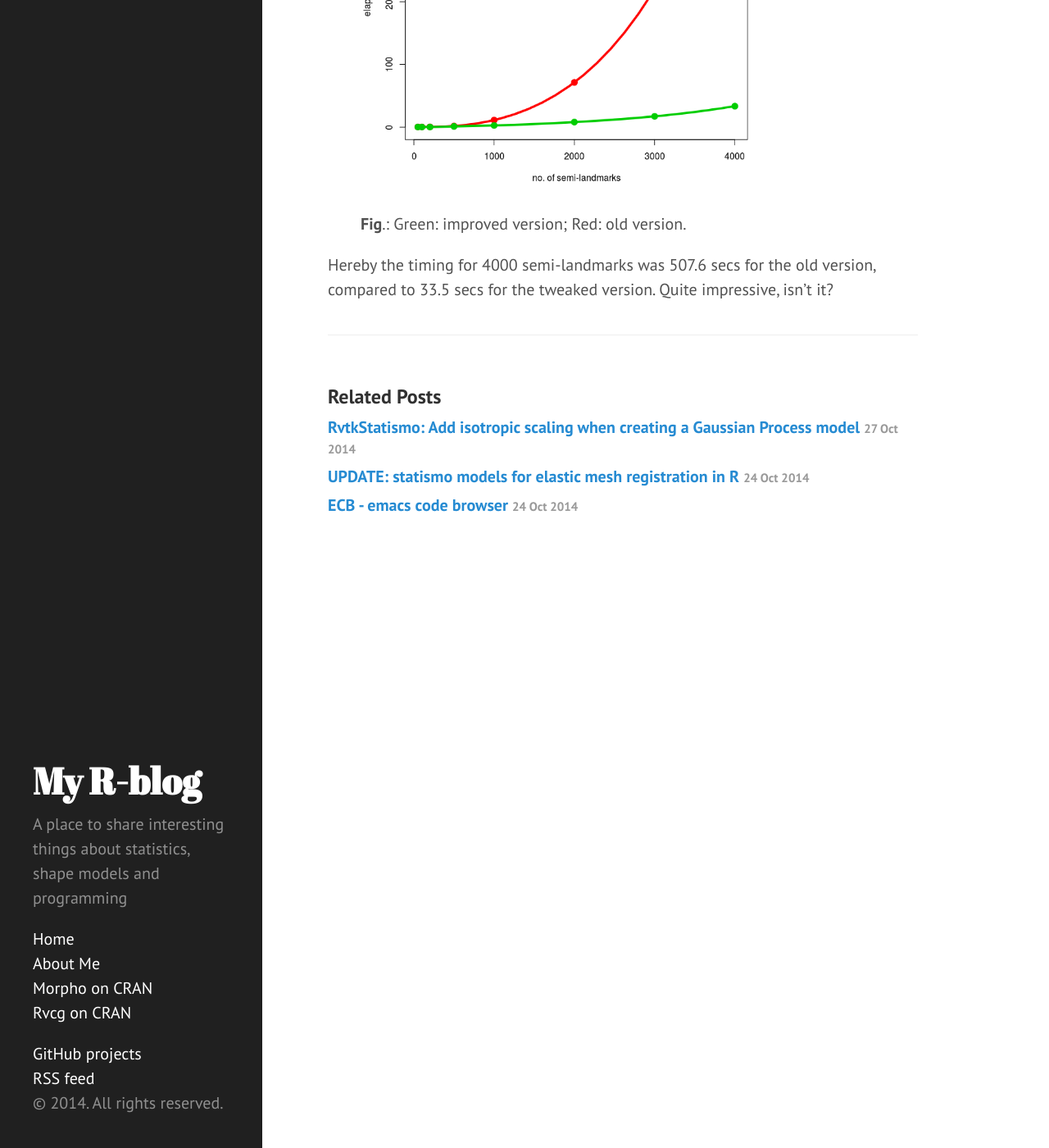
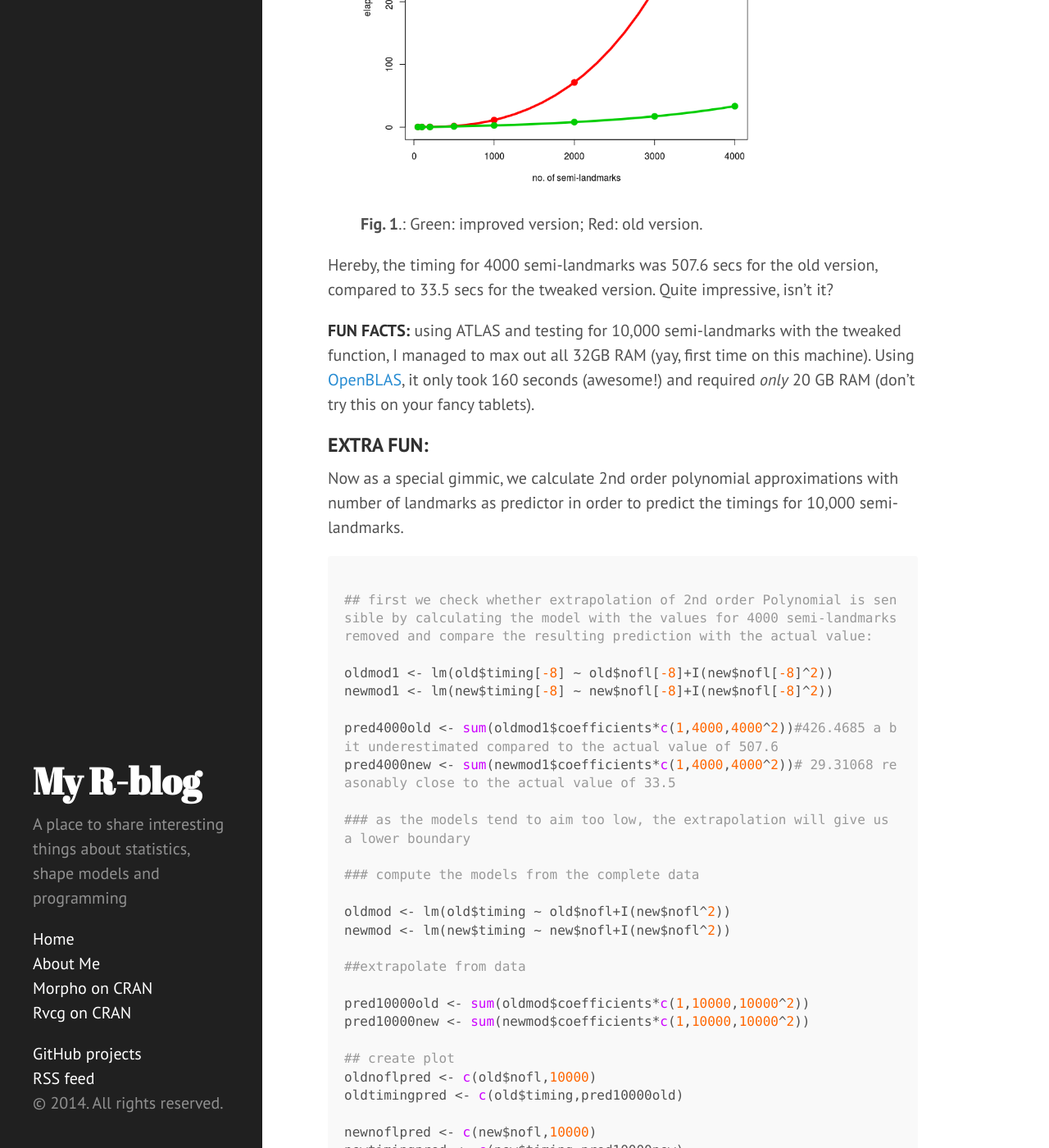
Before and after one commit to zarquon42b/zarquon42b.github.io, a Jekyll site: the page built from _posts/2014-10-31-slidingtweaks.md, in a window 1280 px wide and 1400 px high, scrolled down 2472 px. Shown: the whole window at 82% size. Built offline with Jekyll 4.4.1, drawn with Linux system fonts in a browser that asks for light colours; Markdown is read by kramdown in place of the engine named in the settings; comment, search, counter and statistics services are not loaded; some of the changed text lies outside the part shown.

Commit message:
fun facts

````diff
--- a/_posts/2014-10-31-slidingtweaks.md
+++ b/_posts/2014-10-31-slidingtweaks.md
@@ -76,7 +76,63 @@ lines(spline(new$nofl,new$timing),lwd=4,col=3)##create nice splines
 Here are the graphs:
 <figure>
   <img src="/resources/images/semitweak.png" alt="weak sliding routine" width="500" >
-  <figcaption><b>Fig</b>.: Green: improved version; Red: old version.</figcaption>
+  <figcaption><b>Fig. 1</b>.: Green: improved version; Red: old version.</figcaption>
 </figure>
 
-Hereby the timing for 4000 semi-landmarks was 507.6 secs for the old version, compared to 33.5 secs for the tweaked version. Quite impressive, isn't it?
+Hereby, the timing for 4000 semi-landmarks was 507.6 secs for the old version, compared to 33.5 secs for the tweaked version. Quite impressive, isn't it?
+
+**FUN FACTS:** using ATLAS and testing for 10,000 semi-landmarks with the tweaked function, I managed to max out all 32GB RAM (yay, first time on this machine). Using [OpenBLAS](https://github.com/xianyi/OpenBLAS), it only took 160 seconds (awesome!) and required *only* 20 GB RAM (don't try this on your fancy tablets).
+
+##EXTRA FUN:
+
+Now as a special gimmic, we calculate 2nd order polynomial approximations with number of landmarks as predictor in order to predict the timings for 10,000 semi-landmarks.
+
+
+
+
+```r
+
+## first we check whether extrapolation of 2nd order Polynomial is sensible by calculating the model with the values for 4000 semi-landmarks removed and compare the resulting prediction with the actual value:
+
+oldmod1 <- lm(old$timing[-8] ~ old$nofl[-8]+I(new$nofl[-8]^2))
+newmod1 <- lm(new$timing[-8] ~ new$nofl[-8]+I(new$nofl[-8]^2))
+
+pred4000old <- sum(oldmod1$coefficients*c(1,4000,4000^2))#426.4685 a bit underestimated compared to the actual value of 507.6
+pred4000new <- sum(newmod1$coefficients*c(1,4000,4000^2))# 29.31068 reasonably close to the actual value of 33.5
+
+### as the models tend to aim too low, the extrapolation will give us a lower boundary
+
+### compute the models from the complete data
+
+oldmod <- lm(old$timing ~ old$nofl+I(new$nofl^2))
+newmod <- lm(new$timing ~ new$nofl+I(new$nofl^2))
+
+##extrapolate from data
+
+pred10000old <- sum(oldmod$coefficients*c(1,10000,10000^2))
+pred10000new <- sum(newmod$coefficients*c(1,10000,10000^2))
+
+## create plot
+oldnoflpred <- c(old$nofl,10000)
+oldtimingpred <- c(old$timing,pred10000old)
+
+newnoflpred <- c(new$nofl,10000)
+newtimingpred <- c(new$timing,pred10000new)
+plot(oldnoflpred,oldtimingpred,col=2,cex=0,pch=19, xlab="no. of semi-landmarks", ylab="elapsed time in seconds")
+points(old$nofl,old$timing,col=2,cex=1.5,pch=19)
+points(10000,pred10000old,col=2,cex=1.5,lwd=3)
+lines(spline(old$nofl,old$timing),lwd=4,col=2)##create nice splines
+lines(spline(oldnoflpred,oldtimingpred),lty=2,lwd=4,col=2)##create nice splines
+
+points(new$nofl,new$timing,col=3,cex=1.5,pch=19)
+points(10000,pred10000new,col=3,cex=1.5,lwd=3)
+lines(spline(new$nofl,new$timing),lwd=4,col=3)##create nice splines
+lines(spline(newnoflpred,newtimingpred),lty=2,lwd=4,col=3)##create nice splines
+
+
+```
+And here are the extrapolated timings for 10,000 landmarks: 213.7 secs with the tweaked function and 3975.83 secs for the old function (more than **1 hour**).
+<figure>
+  <img src="/resources/images/semitweakExtra.png" alt="weak sliding routine" width="500" >
+  <figcaption><b>Fig. 2</b>.: Extrapolation of computation time for 10000 semi-landmarks. Green: improved version; Red: old version.</figcaption>
+</figure>
````
Also changed, not shown: resources/images/semitweakExtra.png (added).
